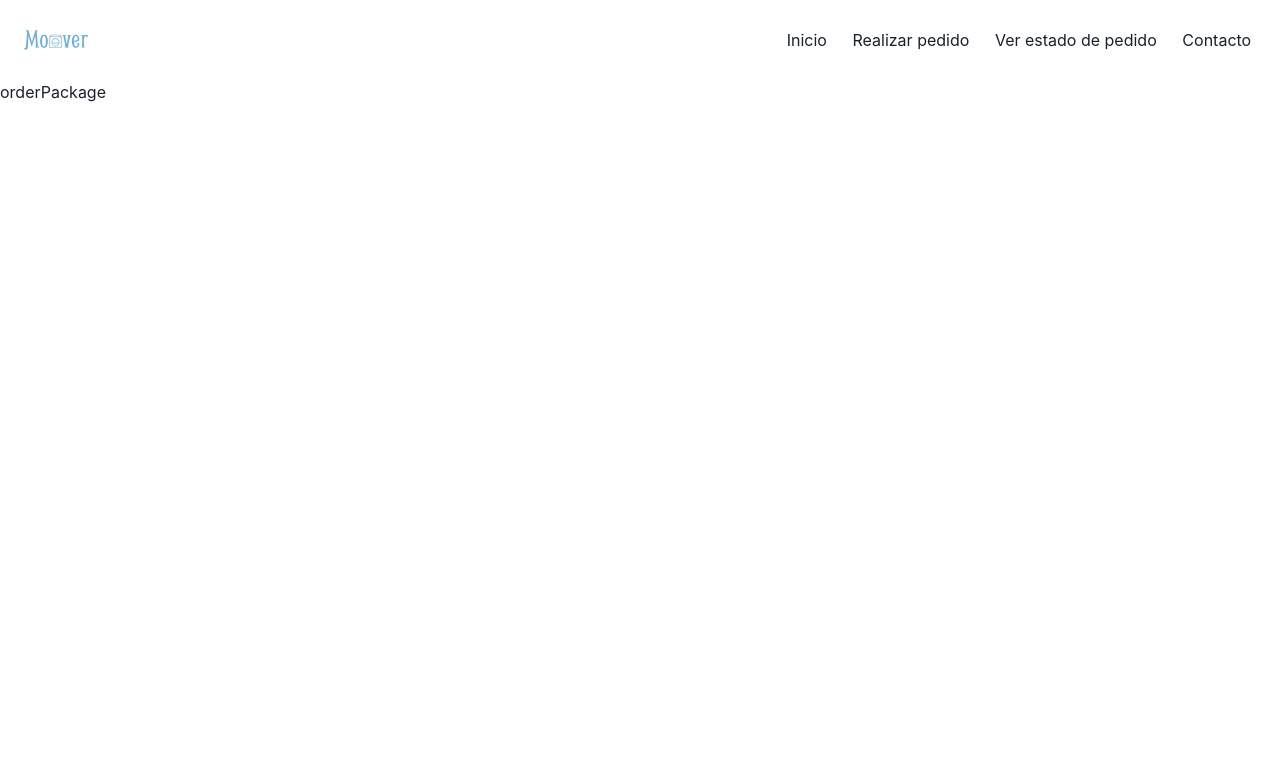
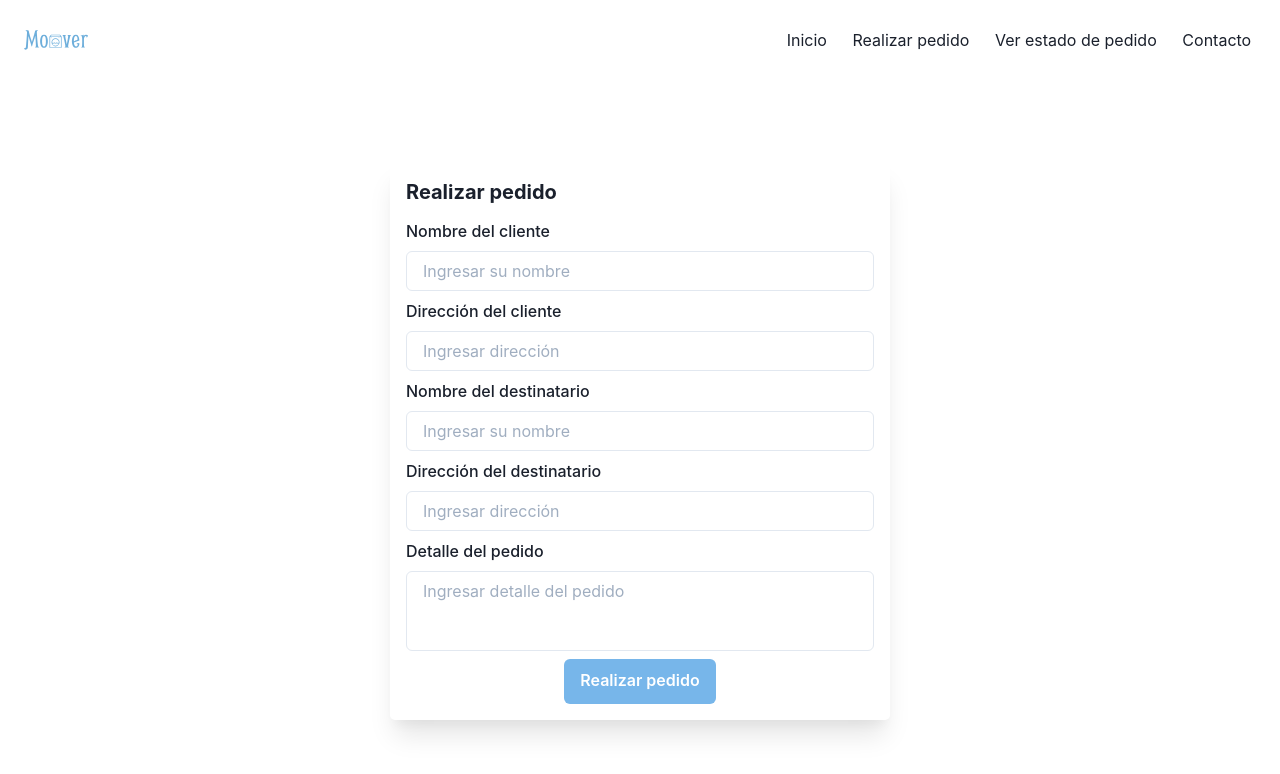
Before and after one commit to erikgarciadev/moover-react, a React (Create React App) app: page /order-package in a window 1280 px wide. Shown: the top 774 px of the page. Built offline with nearby package versions, Linux system fonts and the light colour scheme.

Commit message:
feat: add pages orderPackage

```diff
--- a/src/pages/contact/index.tsx
+++ b/src/pages/contact/index.tsx
@@ -1,6 +1,5 @@
-import { Box, Image } from "@chakra-ui/react";
+import { Box } from "@chakra-ui/react";
 import React from "react";
-import logo from "../../assets/logo_small.svg";
 
 export default function Contact() {
   return (
@@ -13,7 +12,6 @@ export default function Contact() {
       alignItems="center"
       flexDirection="column"
     >
-      {/* <Image fill='white' src={logo} alt='logo' /> */}
       <Box mb="20" as="h1" fontWeight="bold" fontSize="48px">
         Contáctanos
       </Box>
--- a/src/pages/orderPackage/index.tsx
+++ b/src/pages/orderPackage/index.tsx
@@ -1,5 +1,115 @@
-import React from 'react';
+import {
+  Box,
+  Button,
+  FormControl,
+  FormLabel,
+  FormErrorMessage,
+  Input,
+  Textarea,
+} from "@chakra-ui/react";
+import React from "react";
+import ModalSuccess from "./modalSucess";
+import UseOrderPackage from "./useOrderPackage";
 
 export default function orderPackage() {
-  return <div>orderPackage</div>;
+  const {
+    handleSubmit,
+    handleChange,
+    form,
+    error,
+    loading,
+    openModal,
+    setOpenModal,
+    code,
+  } = UseOrderPackage();
+  return (
+    <>
+      <ModalSuccess
+        isOpen={openModal}
+        onClose={() => setOpenModal(false)}
+        code={code}
+      />
+      <Box h="full" display="flex" justifyContent="center" alignItems="center">
+        <Box w="500px" m="1em" p="1em" boxShadow="xl" borderRadius="5px">
+          <Box mb="3" as="h3" fontWeight="bold" fontSize="20px">
+            Realizar pedido
+          </Box>
+          <form onSubmit={handleSubmit}>
+            <FormControl mb="2" isInvalid={error.client_name !== ""}>
+              <FormLabel htmlFor="client_name">Nombre del cliente</FormLabel>
+              <Input
+                onChange={handleChange}
+                name="client_name"
+                placeholder="Ingresar su nombre"
+                value={form.client_name}
+              />
+              <FormErrorMessage>El nombre es requerido</FormErrorMessage>
+            </FormControl>
+            <FormControl mb="2" isInvalid={error.client_address !== ""}>
+              <FormLabel htmlFor="client_address">
+                Dirección del cliente
+              </FormLabel>
+              <Input
+                onChange={handleChange}
+                value={form.client_address}
+                name="client_address"
+                placeholder="Ingresar dirección"
+              />
+              <FormErrorMessage>La dirección es requerida</FormErrorMessage>
+            </FormControl>
+            <FormControl mb="2" isInvalid={error.recipient_name !== ""}>
+              <FormLabel htmlFor="recipient_name">
+                Nombre del destinatario
+              </FormLabel>
+              <Input
+                value={form.recipient_name}
+                onChange={handleChange}
+                name="recipient_name"
+                placeholder="Ingresar su nombre"
+              />
+              <FormErrorMessage>El nombre es requerido</FormErrorMessage>
+            </FormControl>
+            <FormControl mb="2" isInvalid={error.recipient_address !== ""}>
+              <FormLabel htmlFor="recipient_address">
+                Dirección del destinatario
+              </FormLabel>
+              <Input
+                value={form.recipient_address}
+                onChange={handleChange}
+                name="recipient_address"
+                placeholder="Ingresar dirección"
+              />
+              <FormErrorMessage>La dirección es requerida</FormErrorMessage>
+            </FormControl>
+            <FormControl mb="2" isInvalid={error.order_detail !== ""}>
+              <FormLabel htmlFor="order_detail">Detalle del pedido</FormLabel>
+              <Textarea
+                value={form.order_detail}
+                onChange={handleChange}
+                name="order_detail"
+                resize="none"
+                placeholder="Ingresar detalle del pedido"
+              />
+              <FormErrorMessage>
+                El detalle del pedido es requerido
+              </FormErrorMessage>
+            </FormControl>
+            <Box display="flex" justifyContent="center">
+              <Button
+                type="submit"
+                h="45px"
+                bg={"#77b6ea"}
+                spinnerPlacement="end"
+                _hover={{}}
+                color="white"
+                isLoading={loading}
+              >
+                Realizar pedido
+              </Button>
+            </Box>
+          </form>
+        </Box>
+      </Box>
+    </>
+  );
 }
--- /dev/null
+++ b/src/pages/orderPackage/interfaces.ts
@@ -0,0 +1,11 @@
+export interface Order {
+    id?:                string;
+    status?:            number;
+    code?:              string;
+    client_name:       string;
+    client_address:    string;
+    recipient_name:    string;
+    recipient_address: string;
+    order_detail:      string;
+    created_at?:        string;
+}
--- /dev/null
+++ b/src/pages/orderPackage/modalSucess.tsx
@@ -0,0 +1,53 @@
+import React from "react";
+import {
+  Modal,
+  ModalOverlay,
+  ModalContent,
+  ModalHeader,
+  ModalFooter,
+  ModalBody,
+  Code,
+  Button,
+  Box
+} from "@chakra-ui/react";
+
+export default function modalSucess({
+  isOpen,
+  onClose,
+  code,
+}: {
+  isOpen: boolean;
+  onClose: () => void;
+  code?: string;
+}) {
+  return (
+    <Modal
+      closeOnOverlayClick={false}
+      isOpen={isOpen}
+      onClose={onClose}
+      isCentered
+    >
+      <ModalOverlay />
+      <ModalContent>
+        <ModalHeader>Pedido realizado</ModalHeader>
+        <ModalBody>Su pedido fue realizado con éxito, para revisar el estado de su pedido utilice el siguiente código:
+          <Box mt='2' display='flex' justifyContent='center'>
+          <Code textAlign='center' p='2' fontSize='20px'>{code}</Code>
+          </Box>
+          </ModalBody>
+        <ModalFooter display="flex" justifyContent="center" w="full">
+          <Button
+            minW="80px"
+            color="white"
+            bg={"#77b6ea"}
+            mr={3}
+            onClick={onClose}
+            _hover={{}}
+          >
+            OK
+          </Button>
+        </ModalFooter>
+      </ModalContent>
+    </Modal>
+  );
+}
--- /dev/null
+++ b/src/pages/orderPackage/useOrderPackage.ts
@@ -0,0 +1,74 @@
+import { ChangeEvent, FormEvent, useState } from "react";
+import generateRandomCode from "../../utils/generateRandomCode";
+import { Order } from "./interfaces";
+
+const initOrder: Order = {
+  client_name: "",
+  client_address: "",
+  recipient_address: "",
+  recipient_name: "",
+  order_detail: "",
+};
+
+export default function useOrderPackage() {
+  const [form, setForm] = useState<Order>(initOrder);
+  const [error, setError] = useState<Order>(initOrder);
+  const [loading, setLoading] = useState(false);
+  const [openModal, setOpenModal] = useState(false)
+  const [code, setCode] = useState('')
+
+  const handleSubmit = (e: FormEvent<HTMLFormElement>) => {
+    e.preventDefault();
+    setLoading(true);
+    if (!validate()) {
+      setLoading(false);
+      return;
+    }
+    setLoading(false);
+    setForm(initOrder);
+    setOpenModal(true)
+    setCode(generateRandomCode())
+
+  };
+
+  const validate = (): boolean => {
+    let _error: any = {};
+    for (const [key, value] of Object.entries(form)) {
+      if (value === "") {
+        _error = {
+          ..._error,
+          [key]: "error",
+        };
+      }
+    }
+    setError({
+      ...error,
+      ..._error,
+    });
+    return Object.keys(_error).length > 0 ? false : true;
+  };
+
+  const handleChange = (
+    e: ChangeEvent<HTMLInputElement | HTMLTextAreaElement>
+  ) => {
+    setForm({
+      ...form,
+      [e.target.name]: e.target.value,
+    });
+    setError({
+      ...error,
+      [e.target.name]: "",
+    });
+  };
+
+  return {
+    form,
+    error,
+    loading,
+    handleSubmit,
+    handleChange,
+    openModal,
+    setOpenModal,
+    code
+  };
+}
--- /dev/null
+++ b/src/utils/generateRandomCode.ts
@@ -0,0 +1,3 @@
+export default function generateRandomCode():string{
+    return Math.random().toString(36).substr(2, 9)
+}
```
Also changed, not shown: src/utils/orders.json (added, +35 -0 lines).
